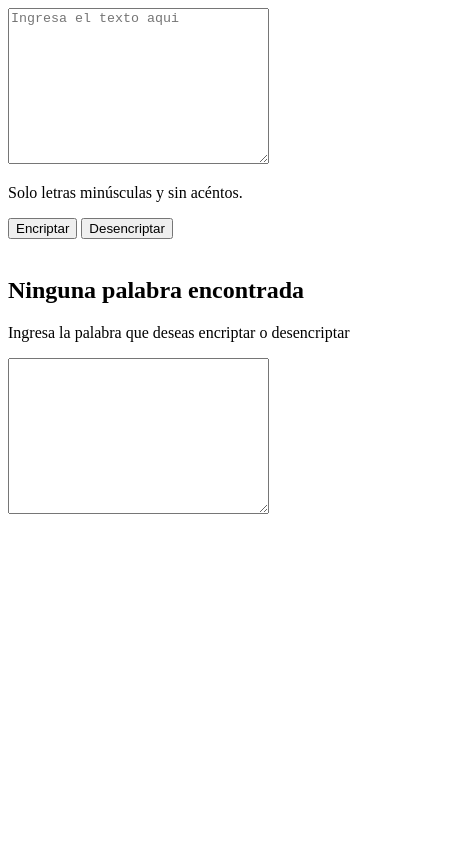
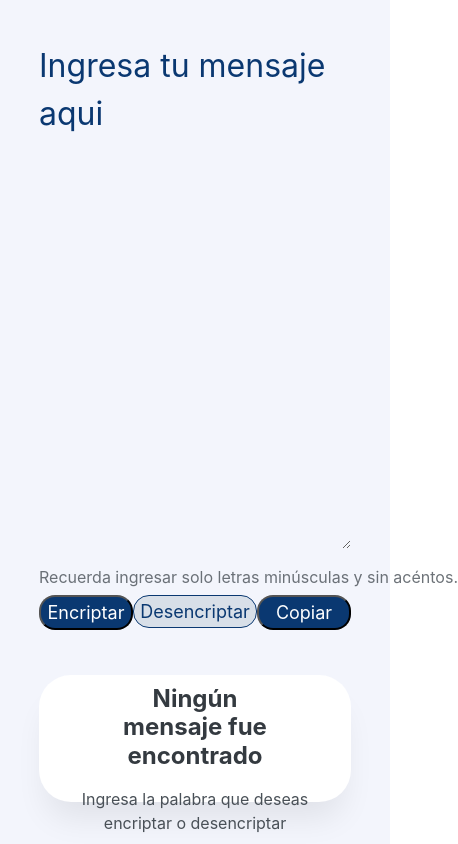
Before and after one commit to vktr26/EncriptadorVersionFinal, a plain HTML site: page index.html in a window 390 px wide. Shown: the whole page, 458 px wide, since content can reach past the window. Drawn offline with Linux system fonts and the light colour scheme.

Commit message:
Diseño de la aplicación con CSS y responsive design junto con la funcionalidad de encriptar texto

```diff
--- a/index.html
+++ b/index.html
@@ -17,12 +17,12 @@
             id="texto"
             cols="30"
             rows="10"
-            placeholder="Ingresa el texto aqui"
+            placeholder="Ingresa tu mensaje aqui"
         ></textarea>
 
 
         <div class="terminos">
-            <p>Solo letras minúsculas y sin acéntos.</p>
+            <p>Recuerda ingresar solo letras minúsculas y sin acéntos.</p>
         </div>
 
       <div class="botones">
@@ -39,15 +39,22 @@
             onclick="desencriptar()">
             Desencriptar
             </button>
+
+            <button
+            class="boton-copiar"
+            type="button"
+            onclick="copiar()">
+            Copiar
+            </button>
         </div>
         </div>
 
         <div class="encriptado">
-            <img src="" alt="" id="foto-personas">
+            <img src="img/buscando.png" alt="" id="buscando">
             <div class="mensaje-encriptado" id="mensaje-encriptado">
-                <h2 id="titulo.mensaje">Ninguna palabra encontrada</h2>
+                <h2 id="titulo-mensaje">Ningún mensaje fue encontrado</h2>
                 <p id="parrafo">Ingresa la palabra que deseas encriptar o desencriptar</p>
-                <textarea name="mensaje" id="mensaje" cols="30" rows="10" class="mensaje"></textarea>
+                <!-- <textarea name="mensaje" id="mensaje" cols="30" rows="10" class="mensaje"></textarea> -->
             </div>
         </div>
     </div>
--- a/index.js
+++ b/index.js
@@ -0,0 +1,25 @@
+function encriptar() {
+    let texto = document.getElementById("texto").value;
+    let tituloMensaje = document.getElementById("titulo-mensaje");
+    let parrafo = document.getElementById("parrafo");
+    let buscando = document.getElementById("buscando");
+
+    let textoCifrado = texto
+                        .replace(/e/gi, "enter")
+                        .replace(/i/gi, "imes")
+                        .replace(/a/gi, "ai")
+                        .replace(/o/gi, "ober")
+                        .replace(/u/gi, "ufat");
+
+    if (texto.length != 0) {
+        document.getElementById("texto").value = textoCifrado;
+        tituloMensaje.textContent = "Texto encriptado con éxito";
+        parrafo.textContent = "";
+        buscando.src = "./img/encriptado.png";
+    } else {
+        buscando.src = "./img/buscando.png";
+        tituloMensaje.textContent = "Ningún mensaje fue encontrado";
+        parrafo.textContent = "Ingresa el texto que deseas encriptar o desencriptar";
+        alert("Debes ingresar algún texto");
+    }
+}
--- a/styles.css
+++ b/styles.css
@@ -0,0 +1,248 @@
+*{
+    margin: 0;
+    padding: 0;
+}
+
+.container {
+    position: relative;
+    width: 100vw;
+    height: 100vh;
+    background: #f3f5fc;
+}
+
+.texto  {
+    position: absolute;
+    width: 42%;
+    height: 60%;
+    left: 12%;
+    top: 15%;
+    border: none;
+    font-family: "Inter";
+    font-style: normal;
+    font-weight: 400;
+    font-size: 32px;
+    line-height: 150%;
+    background-color: #f3f5fc;
+}
+
+.texto::placeholder{
+    color: #0a3871;
+}
+
+.texto:focus,
+.texto:active {
+    border: none;
+    outline: none;
+}
+
+.terminos {
+    display: flex;
+    flex-direction: row;
+    align-items: center;
+    padding: 0px;
+    gap: 8px;
+    position: absolute;
+    width: 80%;
+    left: 12%;
+    top: 80%;
+}
+
+.terminos p{
+    font-family: "Inter";
+    font-style: normal;
+    font-weight: 400;
+    font-size: 12px;
+    line-height: 150%;
+    color: #495057;
+    opacity: 0.8;
+    flex: none;
+    order: 1;
+    flex-grow: 0;
+}
+
+.botones {
+    display: flex;
+    flex-direction: row;
+    align-items: flex-start;
+    padding: 1% 0;
+    position: absolute;
+    width: 50%;
+    left: 12%;
+    top: 82%;
+}
+
+.boton-encriptar {
+    align-items: center;
+    justify-content: center;
+    padding: 2%;
+    gap: 8px;
+    width: 25%;
+    background-color: #0a3871;
+    border-radius: 24px;
+    font-family: "Inter";
+    font-size: 18px;
+    line-height: 19px;
+    text-align: center;
+    color: #fff;
+}
+
+.boton-desencriptar {
+    box-sizing: border-box;
+    display:  flex;
+    flex-direction: row;
+    align-items: flex-start;
+    justify-content: center;
+    padding: 2%;
+    gap: 8px;
+    width: 25%;
+    background: #d8dfe8;
+    border: 1px solid #0a3871;
+    border-radius: 24px;
+    font-family: "Inter";
+    font-weight: 400;
+    font-size: 18px;
+    line-height: 19px;
+    text-align: center;
+    color: #0a3871;
+}
+
+.boton-copiar {
+    align-items: center;
+    justify-content: center;
+    padding: 2%;
+    gap: 8px;
+    width: 25%;
+    background-color: #0a3871;
+    border-radius: 24px;
+    font-family: "Inter";
+    font-size: 18px;
+    line-height: 19px;
+    text-align: center;
+    color: #fff;
+}
+
+.boton-encriptar:hover,
+.boton-desencriptar:hover,
+.boton-copiar:hover {
+    margin: 0.3%;
+    width: 24.5%;
+    padding: 1.8%;
+}
+
+.encriptado {
+    display: flex;
+    justify-content: center;
+    position: absolute;
+    width: 30%;
+    height: 90%;
+    left: 60%;
+    top: 5%;
+    background: #fff;
+    box-shadow: 0px 24px 32px -8px rgba(0, 0, 0, 0.08);
+    border-radius: 32px;
+}
+
+.mensaje-encriptado {
+    display: flex;
+    flex-direction: column;
+    align-items: center;
+    justify-content: center;
+    padding: 1%;
+    gap: 16px;
+    position: absolute;
+    width: 100%;
+    top: 65%;
+    text-align: center;
+}
+
+.mensaje-encriptado h2 {
+    width: 60%;
+    font-family: "Inter";
+    font-style: normal;
+    font-weight: 700;
+    font-size: 24px;
+    line-height: 120%;
+    text-align: center;
+    color: #343a40;
+}
+
+.mensaje-encriptado p {
+    width: 80%;
+    font-family: "inter";
+    font-style: normal;
+    font-weight: 400;
+    font-size: 16px;
+    line-height: 150%;
+    text-align: center;
+    color: #495057;
+}
+
+.encriptado #buscando {
+    position: absolute;
+    width: 40%;
+    height: 40%;
+    top: 15%;
+}
+
+
+/*responsive design */
+@media (max-width:57.5em) {
+    .container {
+        display: flex;
+        flex-direction: row;
+    }
+
+    .encriptar {
+        width: 100%;
+    }
+    .texto {
+        width: 80%;
+        height: 60%;
+        left: 10%;
+        top: 5%;
+    }
+
+    .terminos {
+        width: 80%;
+        left: 10%;
+        top: 67%;
+    }
+    .terminos p {
+        font-size: 16px;
+    }
+    .botones {
+        width: 80%;
+        left: 10%;
+        top: 70%;
+    }
+    .boton-encriptar,
+    .boton-desencriptar,
+    .boton-copiar {
+        width: 48%;
+        border-radius: 16px;
+    }
+
+    .boton-encriptar:hover,
+    .boton-desencriptar:hover,
+    .boton-copiar:hover {
+        margin: 0.3%;
+        width: 47.5%;
+        padding: 1.8%;
+    }
+
+    .encriptado {
+        width: 80%;
+        height: 15%;
+        left: 10%;
+        top: 80%;
+    }
+    .mensaje-encriptado {
+        width: 100%;
+        top: 5%;
+    }
+    .encriptado img {
+        top: 0;
+        display: none;
+        visibility: hidden;
+    }
+}
```
Also changed, not shown: img/buscando.png (added), img/desencriptado.png (added), img/encriptado.png (added), img/favicon.png (added).
